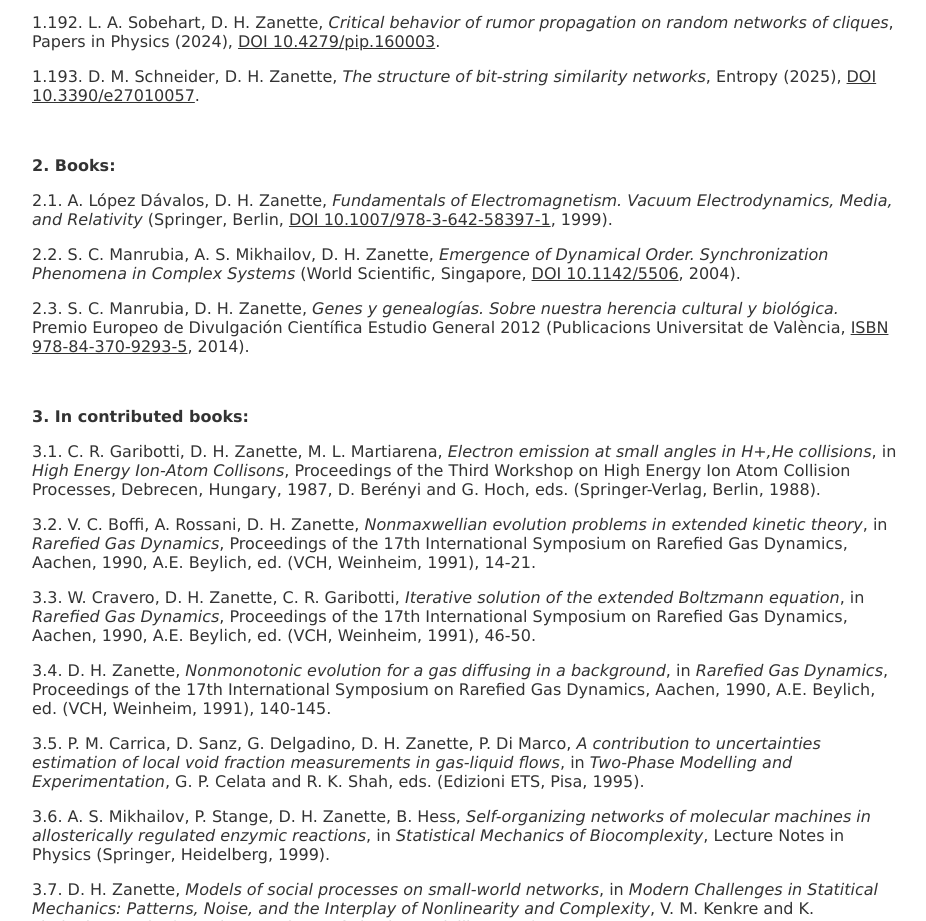
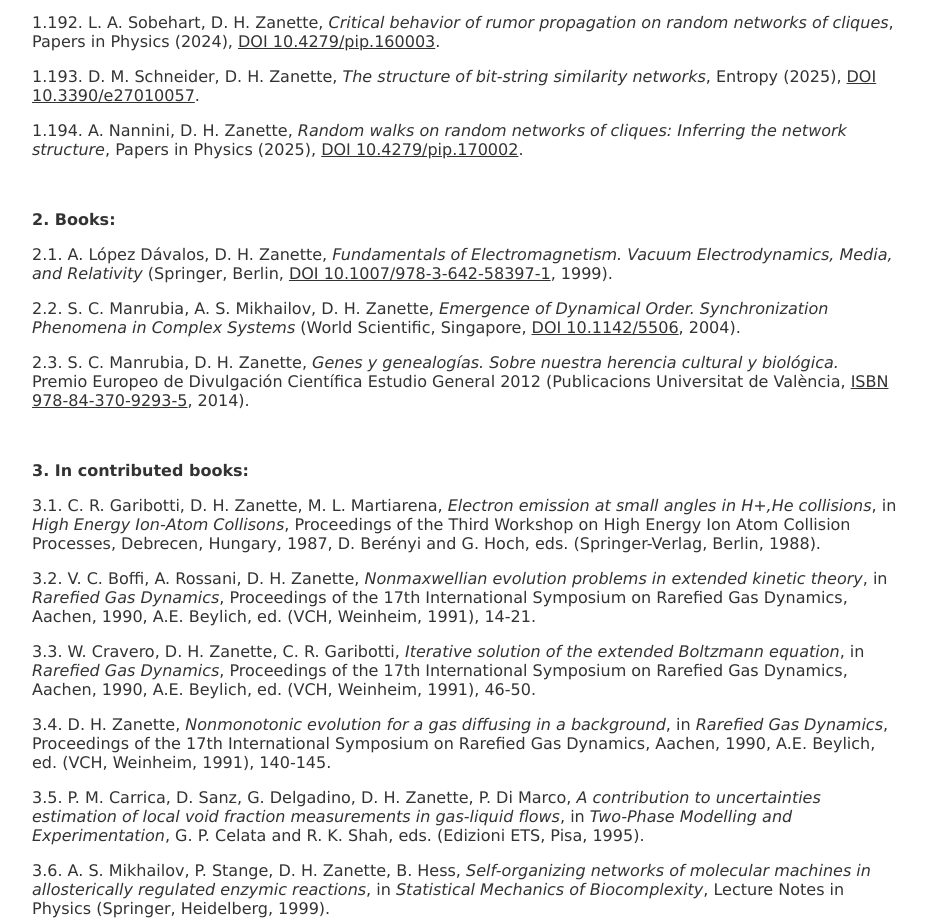
Before and after one commit to dhzanette/dhzanette.github.io, a plain HTML site: page publications.html in a window 1280 px wide. Shown: the part 10892-11813 px from the top of the page, without its empty margins (175-1101 px from the left). Drawn offline with Linux system fonts and the light colour scheme.

Commit message:
Add files via upload

```diff
--- a/publications.html
+++ b/publications.html
@@ -842,6 +842,11 @@ European Physical Journal B (2018),
 <a href="https://doi.org/10.3390/e27010057" target="_blank"> DOI 10.3390/e27010057</a>.
 </font></p>
 
+<p style="font-family: Verdana;"><font size="3">
+1.194. A. Nannini, D. H. Zanette,  <span style="font-style: italic;">Random walks on random networks of cliques: Inferring the network structure</span>,  Papers in Physics (2025),
+<a href="https://doi.org/10.4279/pip.170002" target="_blank"> DOI 10.4279/pip.170002</a>.
+</font></p>
+
 <br>
 
 <p style="font-family: Verdana;"><font size="3"><span style="font-weight: bold;">2. Books:</span> <br></font></p>
```
